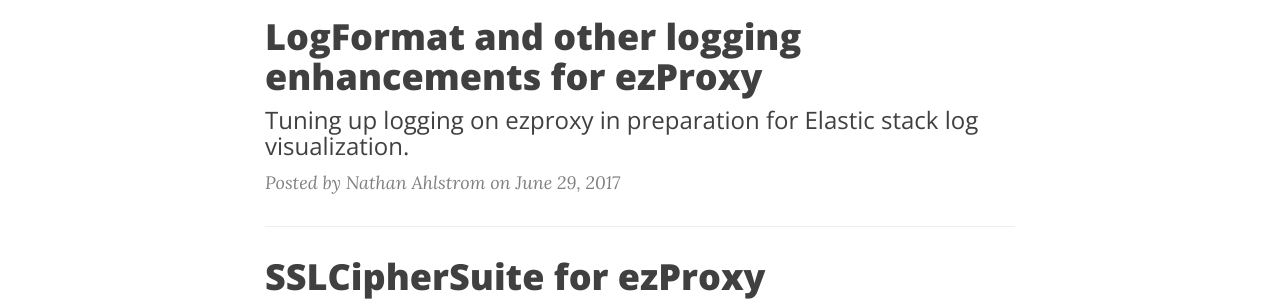
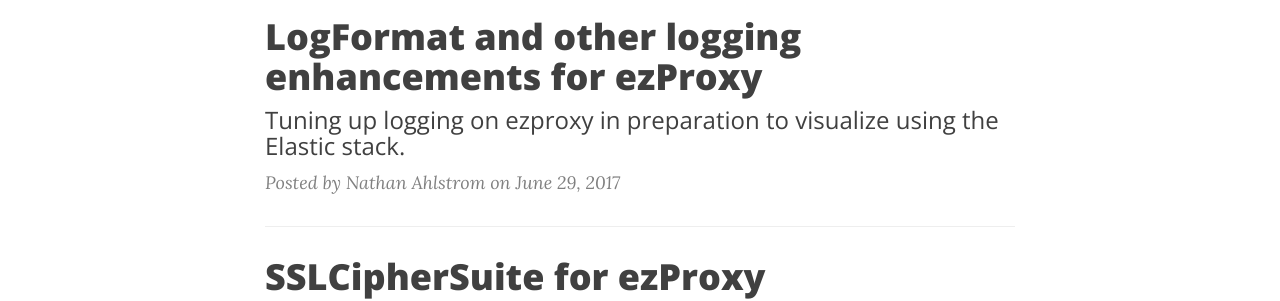
Before and after one commit to NathanAhlstrom/nathanahlstrom.github.io, a Jekyll site: the page built from index.html, in a window 1280 px wide. Shown: the part 366-667 px from the top of the page. Built offline with Jekyll 4.4.1, drawn with Linux system fonts in a browser that asks for light colours; nearby versions of some CDN libraries; the list of posts is cut into pages by our own code.

Commit message:
updating post about ezproxy logging configuration

```diff
--- a/_posts/2017-06-29-ezproxy-logging-config.md
+++ b/_posts/2017-06-29-ezproxy-logging-config.md
@@ -7,7 +7,7 @@ published: true
 tags: [library, ezproxy, metrics, logstash, filebeats, elasticsearch, elastic, ELK]
 meta:
 author: Nathan Ahlstrom
-excerpt: Tuning up logging on ezproxy in preparation for Elastic stack log visualization.
+excerpt: Tuning up logging on ezproxy in preparation to visualize using the Elastic stack.
 ---
 # LogFormat, LogFile, and other tune-up to ezProxy in preparation for visualization of library database usage. #
 
```
